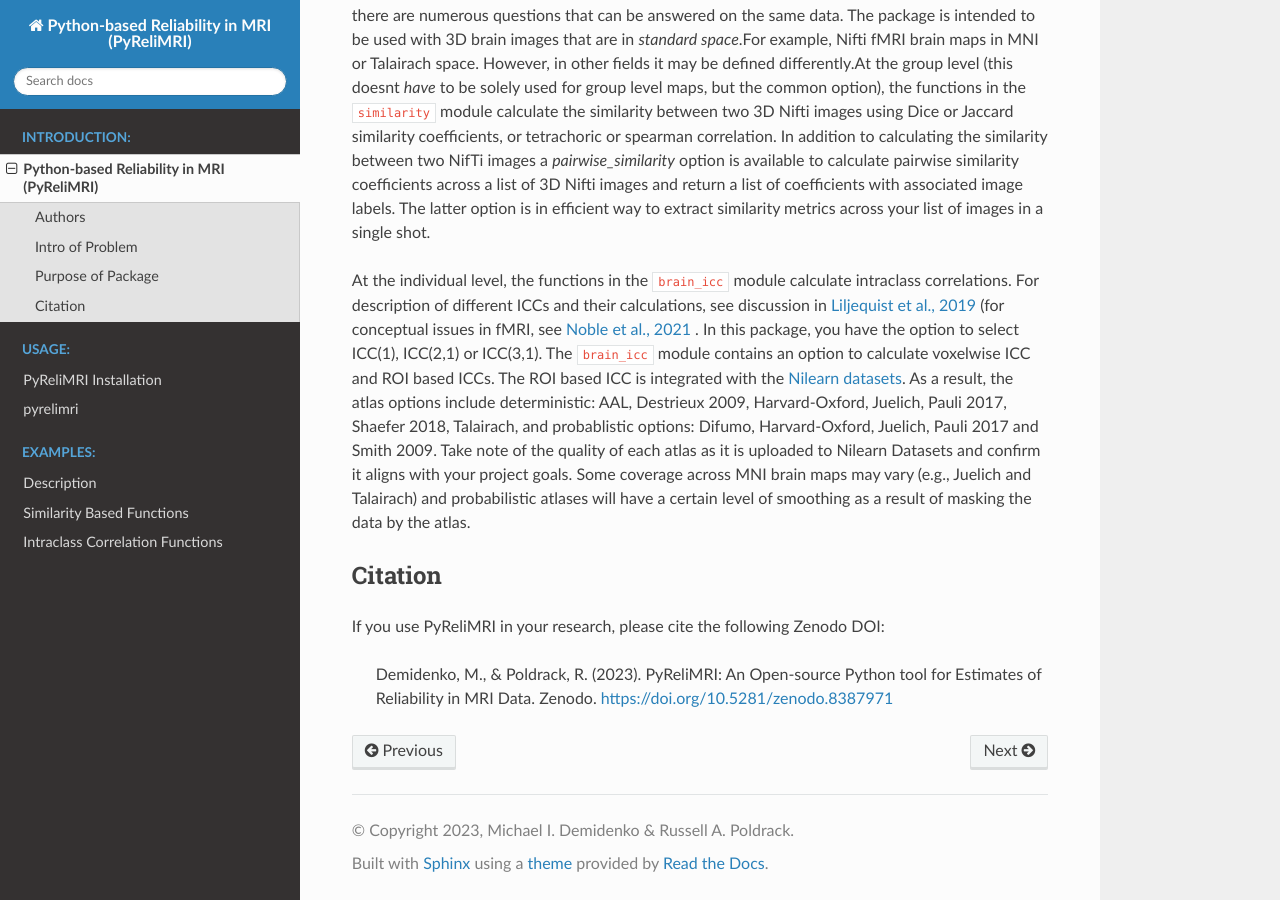
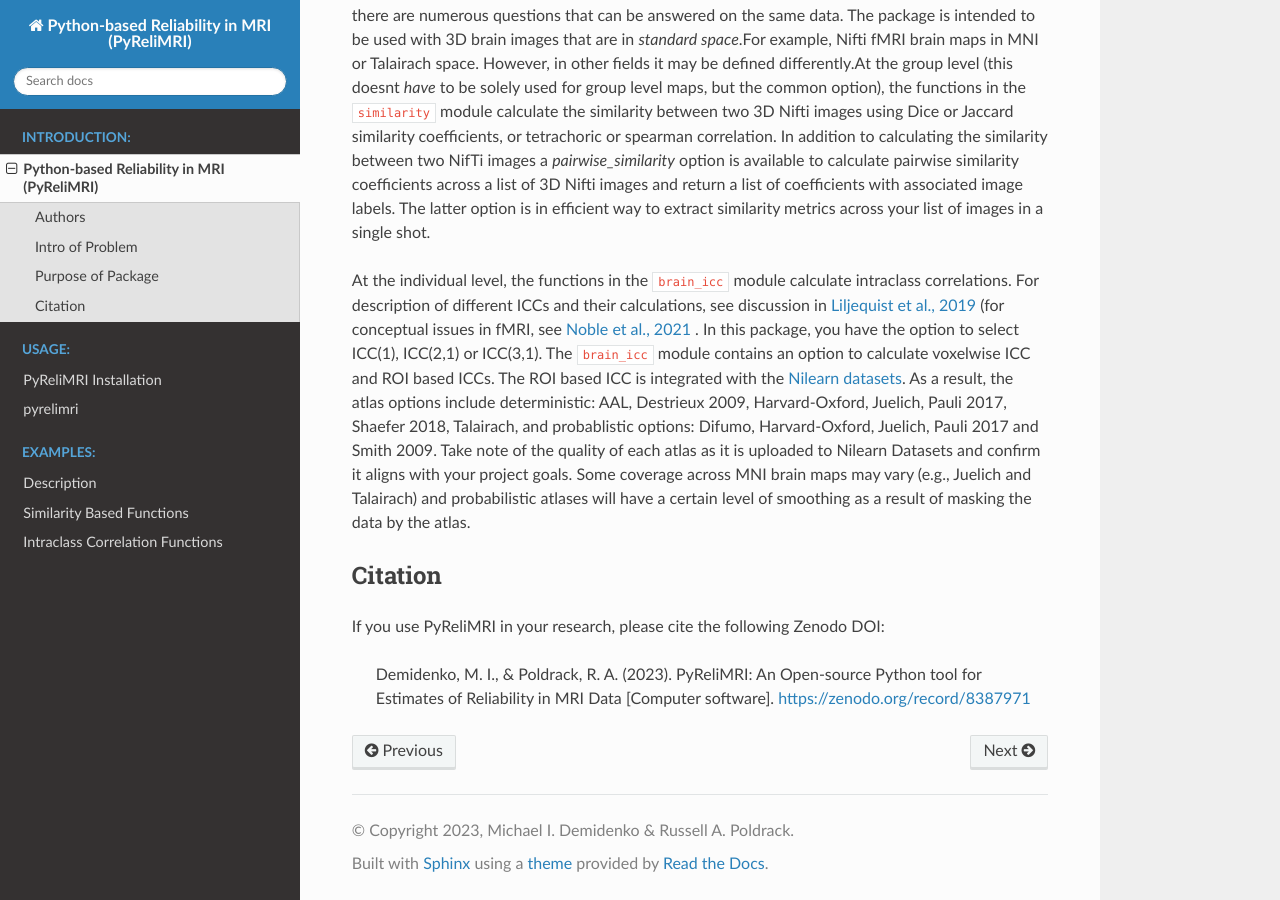
Before and after one commit to demidenm/PyReliMRI, a Sphinx documentation site: the page built from docs/introduction.rst, in a window 1280 px wide and 900 px high, scrolled down 920 px. Built offline with Sphinx 7.4.7 and the Read the Docs theme 2.0.0, drawn with Linux system fonts in a browser that asks for light colours.

Commit message:
citation fix.

```diff
--- a/docs/introduction.rst
+++ b/docs/introduction.rst
@@ -93,4 +93,4 @@
 ~~~~~~~~
 If you use PyReliMRI in your research, please cite the following Zenodo DOI:
 
-    Demidenko, M., & Poldrack, R. (2023). PyReliMRI: An Open-source Python tool for Estimates of Reliability in MRI Data. Zenodo. https://doi.org/10.5281/zenodo.8387971
+    Demidenko, M. I., & Poldrack, R. A. (2023). PyReliMRI: An Open-source Python tool for Estimates of Reliability in MRI Data [Computer software]. https://zenodo.org/record/8387971
```
Also changed, not shown: README.md (+2 -2 lines).
